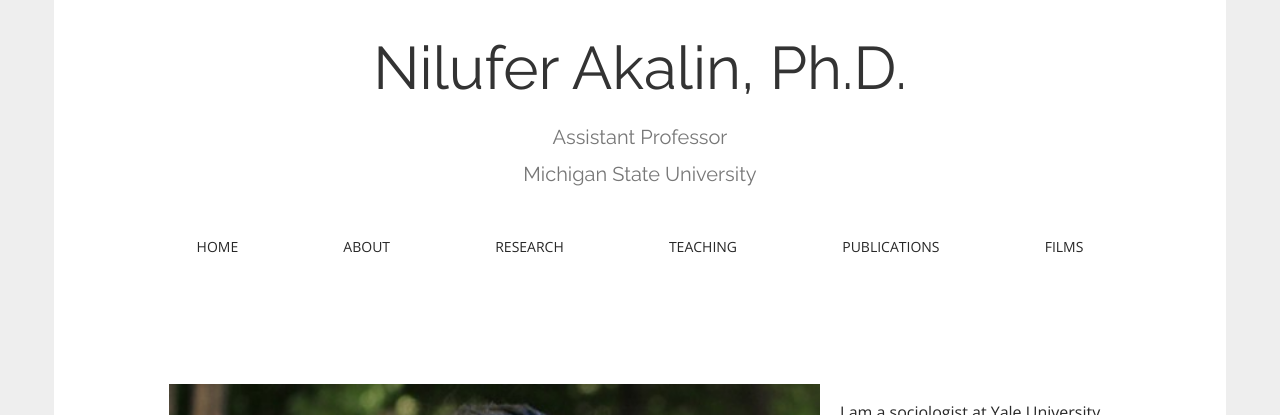
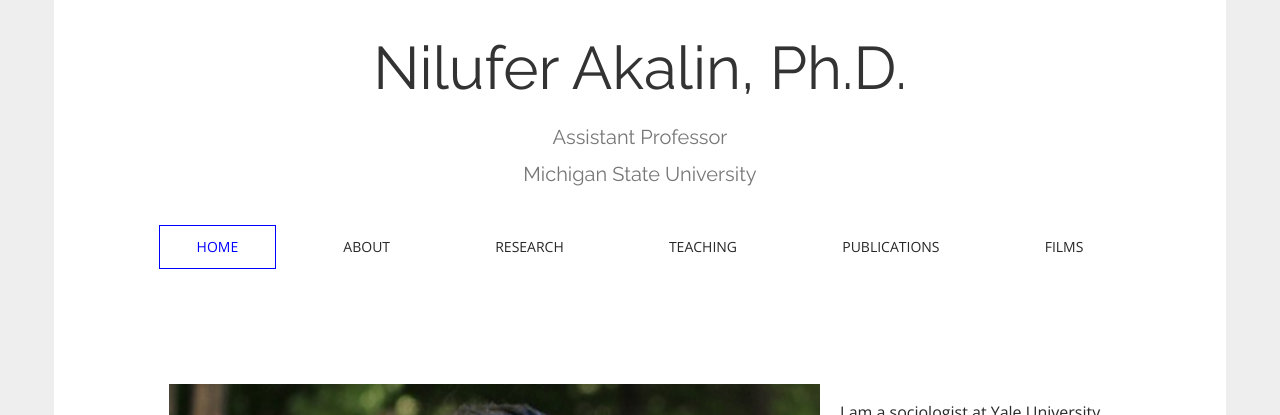
Before and after one commit to RelevantResearch/web-nilufer, a Jekyll site: the page built from index.html, in a window 1280 px wide. Shown: the top 415 px of the page. Built offline with Jekyll 4.4.1, drawn with Linux system fonts in a browser that asks for light colours.

Commit message:
active nav

```diff
--- a/_includes/header.html
+++ b/_includes/header.html
@@ -22,8 +22,15 @@
     <nav>
         <ul>
             {% for item in site.data.settings.menu_settings.menu_items %}
-            <li><a href="{{ site.url }}{{ item.url }}">{{ item.title }}</a></li>
+            <li>
+                <a
+                    href="{{ site.url }}{{ item.url }}"
+                    class="{% if page.url == item.url %}active{% endif %}">
+                    {{ item.title }}
+                </a>
+            </li>
             {% endfor %}
         </ul>
+
     </nav>
 </div>
```
Also changed, not shown: 10 other files.
